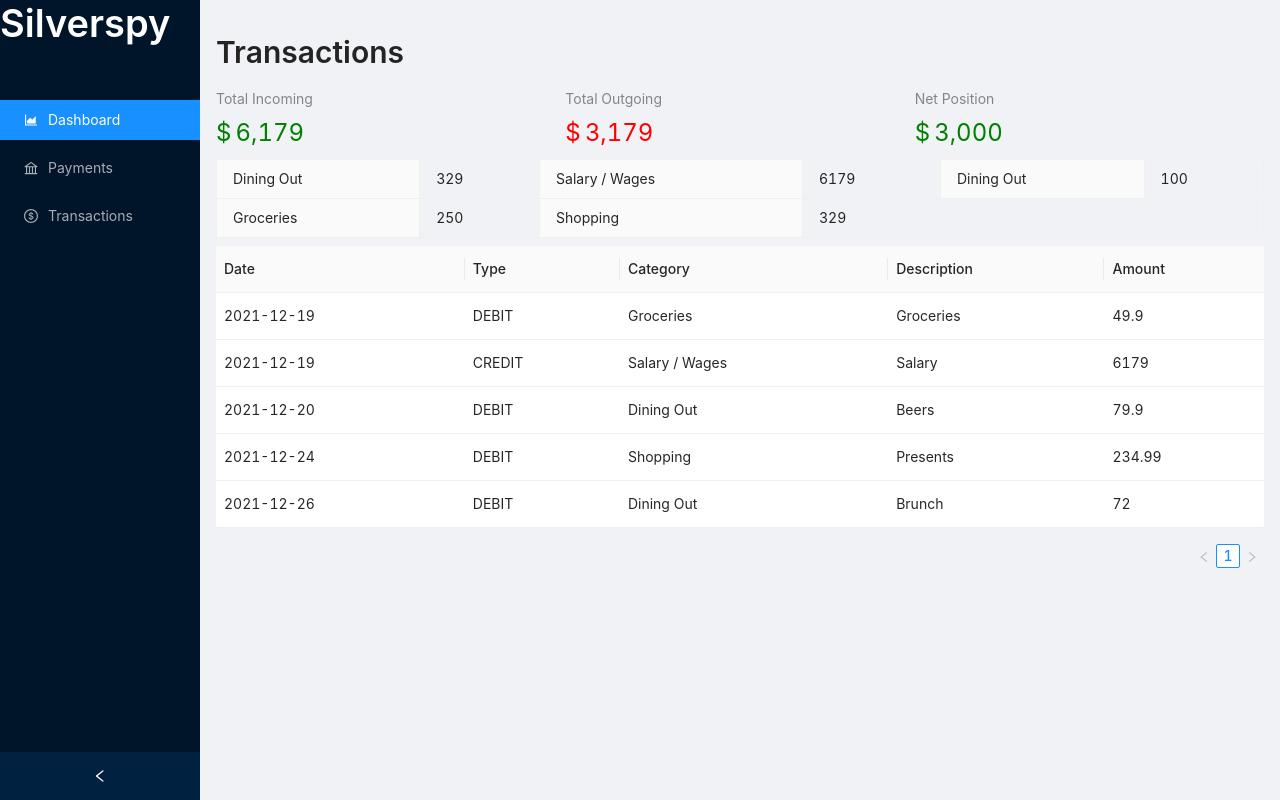
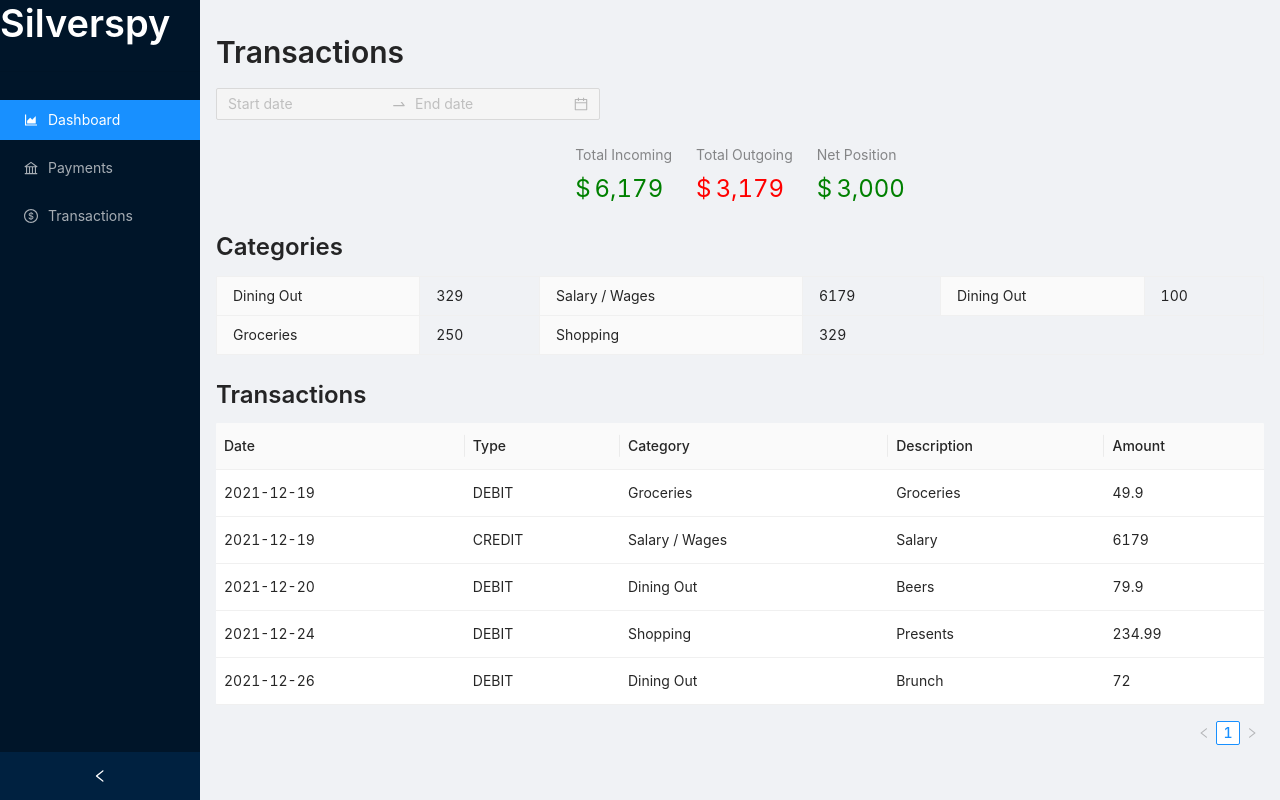
Before and after one commit to mttchpmn/silverspy-web, a Next.js app: page /transactions in a window 1280 px wide. Built offline with nearby package versions, Linux system fonts and the light colour scheme.

Commit message:
0005 Improve page layout

```diff
--- a/pages/transactions.tsx
+++ b/pages/transactions.tsx
@@ -33,48 +33,63 @@ const TransactionsPage: NextPage = () => {
         <LayoutContainer>
             <Title level={2}>Transactions</Title>
 
+            <Space direction={"vertical"} size={"large"} style={{width: "100%"}}>
+
             {/* Transaction Date selection*/}
-            {/*<div>*/}
-            {/*    <Text>Showing transactions from: </Text>*/}
-            {/*    <RangePicker format={"ddd, MMM do"} onChange={(range, x) => {*/}
-            {/*        const dates = Array.from(range!.values())*/}
+            <div>
+                <RangePicker disabled format={"ddd, MMM do"} onChange={(range, x) => {
+                    const dates = Array.from(range!.values())
 
-            {/*        setFromDate(dates[0]!);*/}
-            {/*        setToDate(dates[1]!);*/}
+                    setFromDate(dates[0]!);
+                    setToDate(dates[1]!);
 
-            {/*        console.log({fromDate, toDate})*/}
-            {/*    }}/>*/}
-            {/*</div>*/}
-
-            <Space direction={"vertical"} style={{width: "100%"}}>
-
+                    console.log({fromDate, toDate})
+                }}/>
+            </div>
 
                 {/* Transaction stats */}
                 <div>
-                    <Row>
-                        <Col span={8}>
+                    <Space size={"large"} style={{width: "100%", justifyContent: "center"}}>
                         <Statistic title={"Total Incoming"} value={totalIncoming} prefix={"$"}
                                    valueStyle={{color: "green"}}/>
-                        </Col>
-                        <Col span={8}>
                         <Statistic title={"Total Outgoing"} value={totalOutgoing} prefix={"$"}
                                    valueStyle={{color: "red"}}/>
-                        </Col>
-                        <Col span={8}>
                         <Statistic title={"Net Position"} value={netPosition} prefix={"$"}
                                    valueStyle={{color: "green"}}/>
-                        </Col>
-                    </Row>
+                    </Space>
                 </div>
 
+                {/*<div>*/}
+                {/*    <Row>*/}
+                {/*        <Col span={8}>*/}
+                {/*            <Statistic title={"Total Incoming"} value={totalIncoming} prefix={"$"}*/}
+                {/*                       valueStyle={{color: "green"}}/>*/}
+                {/*        </Col>*/}
+                {/*        <Col span={8}>*/}
+                {/*            <Statistic title={"Total Outgoing"} value={totalOutgoing} prefix={"$"}*/}
+                {/*                       valueStyle={{color: "red"}}/>*/}
+                {/*        </Col>*/}
+                {/*        <Col span={8}>*/}
+                {/*            <Statistic title={"Net Position"} value={netPosition} prefix={"$"}*/}
+                {/*                       valueStyle={{color: "green"}}/>*/}
+                {/*        </Col>*/}
+                {/*    </Row>*/}
+                {/*</div>*/}
+
                 {/* Transaction Categories */}
+                <div>
+                    <Title level={3}>Categories</Title>
                     <Descriptions bordered size={"small"}>
                         {categoryTotals.map((c: CategoryTotal) => <Descriptions.Item key={c.name}
                                                                                      label={c.name}>{c.total}</Descriptions.Item>)}
                     </Descriptions>
+                </div>
 
                 {/* Transactions Table */}
+                <div>
+                    <Title level={3}>Transactions</Title>
                     <TransactionsTable dataSource={transactions}/>
+                </div>
 
             </Space>
         </LayoutContainer>
```
Lines whose indentation alone changed are shown as unchanged.
